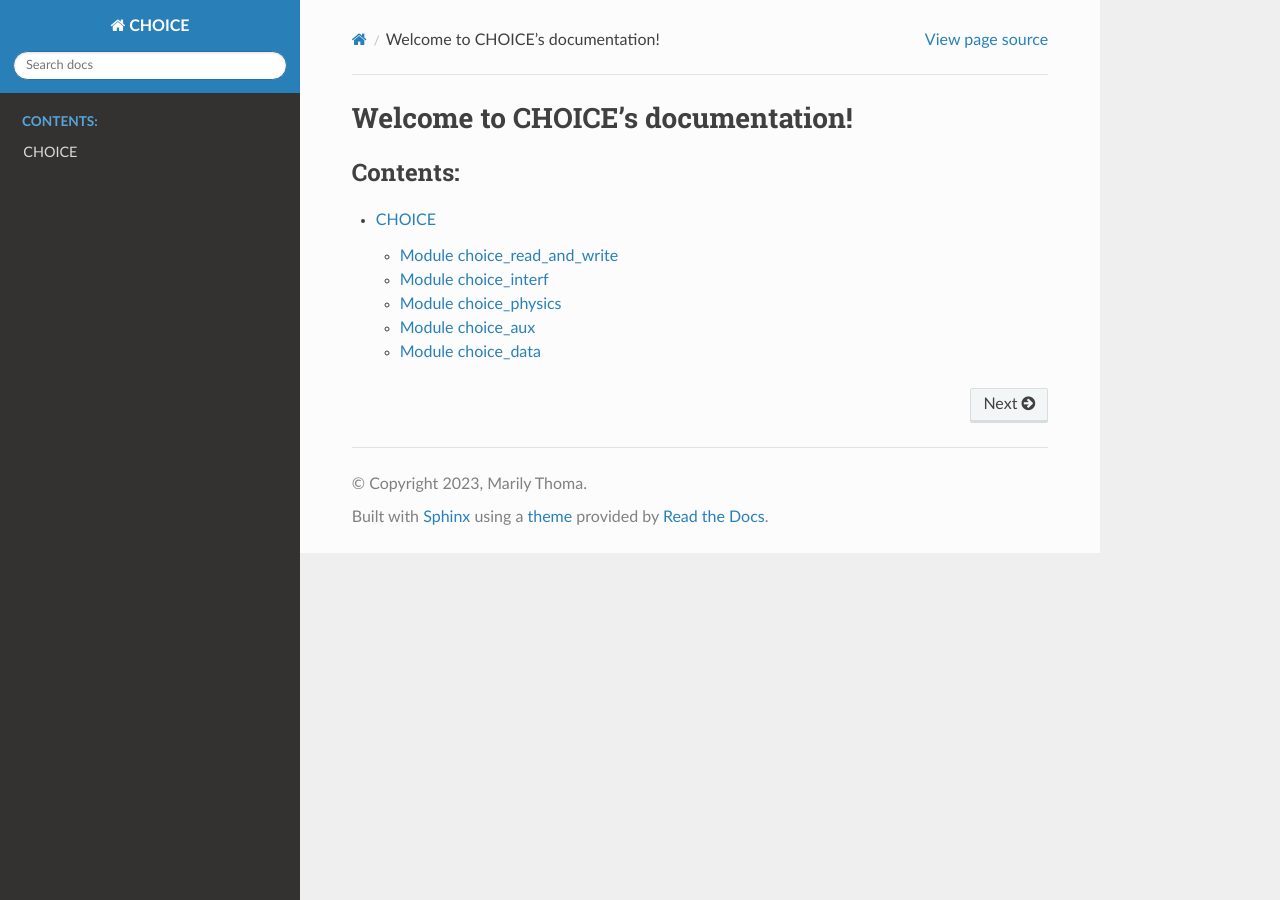
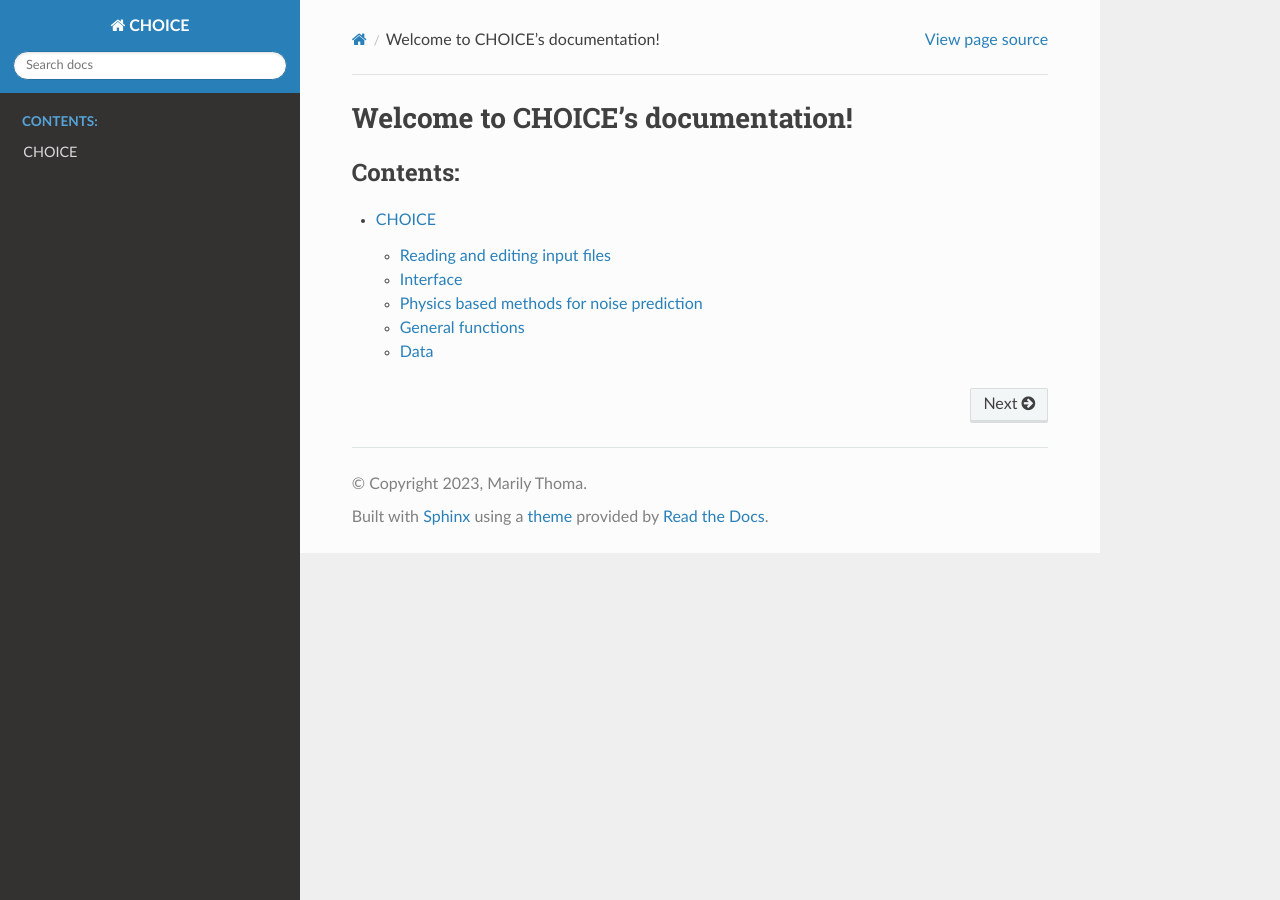
Before and after one commit to emthm/CHOICE, a Sphinx documentation site: the page built from docs/index.rst, in a window 1280 px wide. Built offline with Sphinx 7.4.7 and the Read the Docs theme 2.0.0, drawn with Linux system fonts in a browser that asks for light colours.

Commit message:
Update choice.rst

```diff
--- a/docs/source/api/choice.rst
+++ b/docs/source/api/choice.rst
@@ -8,35 +8,35 @@ CHOICE
     :members: run_choice
 
 
-Module choice_read_and_write
+Reading and editing input files
 ==========================================
 
 .. automodule:: choice.choice_read_and_write
    :members:
 
 
-Module choice_interf
+Interface
 ==========================================
 
 .. automodule:: choice.choice_interf
    :members:
 
 
-Module choice_physics
+Physics based methods for noise prediction
 ==========================================
 
 .. automodule:: choice.choice_physics
    :members:
 
 
-Module choice_aux
+General functions
 ==========================================
 
 .. automodule:: choice.choice_aux
    :members:
 
 
-Module choice_data
+Data
 ==========================================
 
 .. automodule:: choice.choice_data
```
